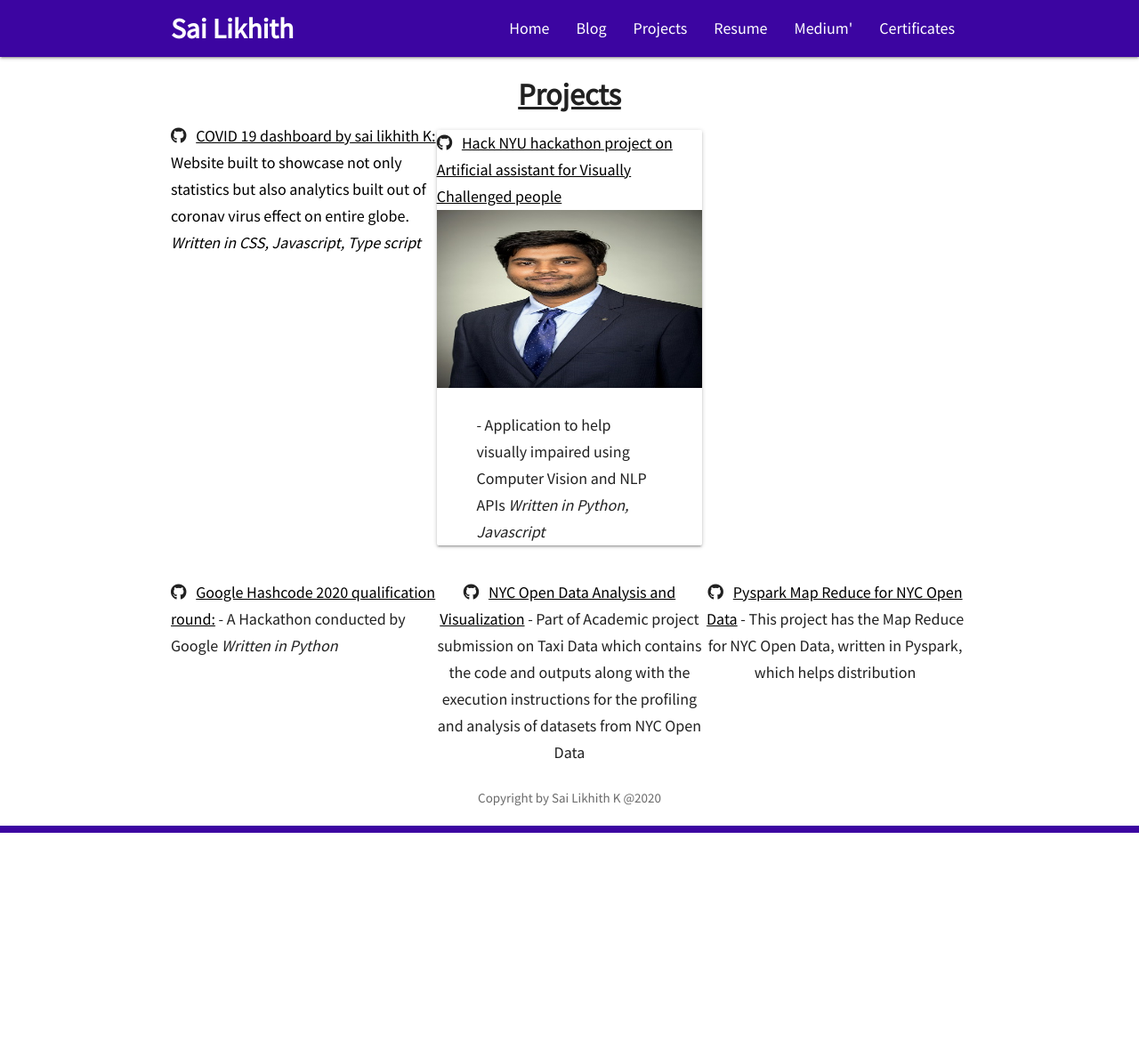
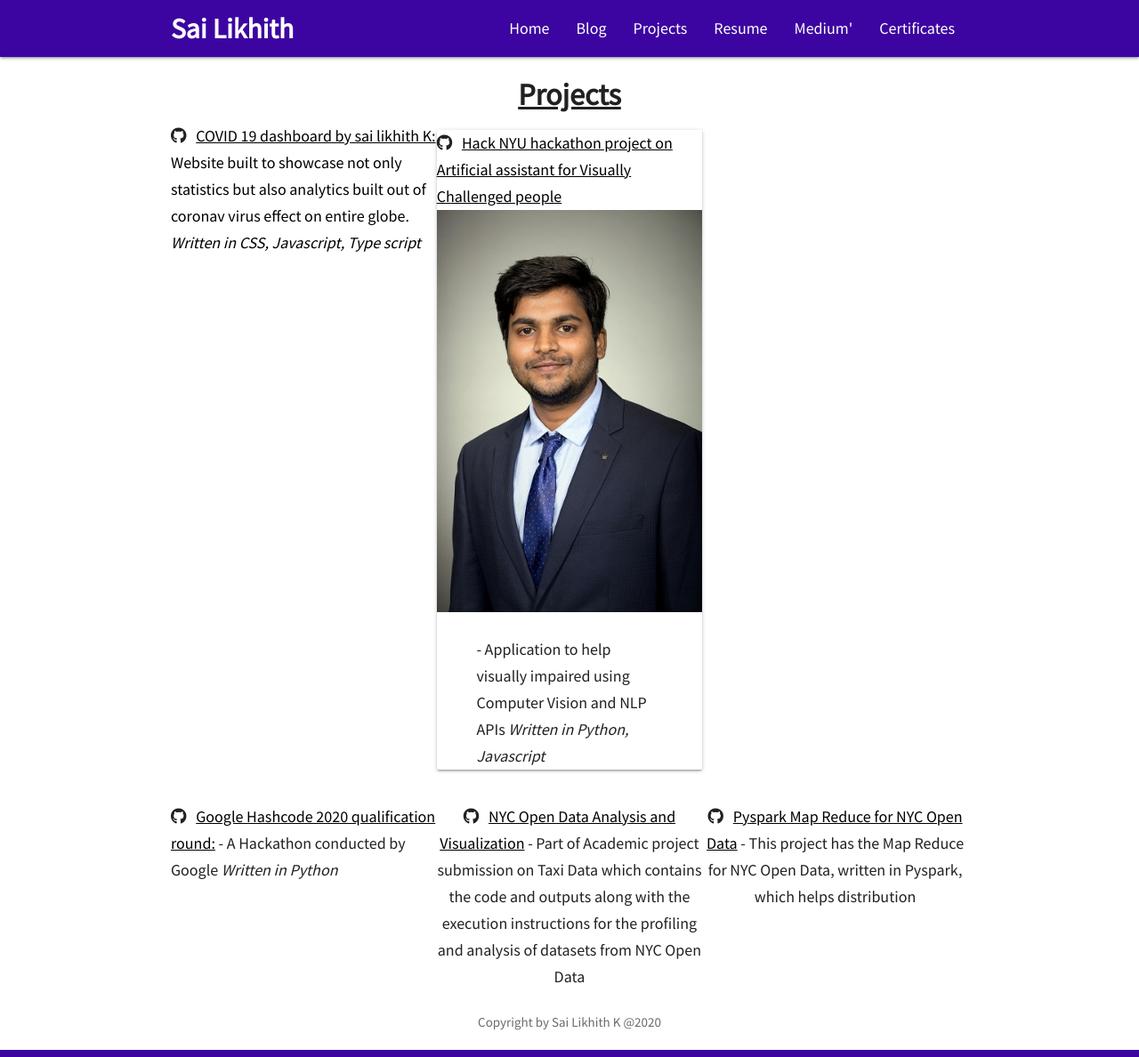
Before and after one commit to SaiLikhith7/Mywebsite, a Jekyll site: the page built from projects.html, in a window 1280 px wide. Shown: the whole page at 89% size. Built offline with Jekyll 4.4.1, drawn with Linux system fonts in a browser that asks for light colours; nearby versions of some CDN libraries; before the commit the page ends 936 px from its top, so only the background shows below that.

Commit message:
Update projects.html

```diff
--- a/_includes/projects.html
+++ b/_includes/projects.html
@@ -26,7 +26,7 @@
         <div class="card">
           <i class="fab fa-github"></i>&nbsp;&nbsp;
           <strong>
-                <a href="https://github.com/SaiLikhith7/HackNYU-2020"><u>Hack NYU hackathon project on Artificial assistant for Visually Challenged people</u><img src="./img/rakshinshu.jpg" alt="Avatar" style="width:100%;height:200px;"></a>
+                <a href="https://github.com/SaiLikhith7/HackNYU-2020"><u>Hack NYU hackathon project on Artificial assistant for Visually Challenged people</u><img src="./img/rakshinshu.jpg" alt="Avatar" style="width:100%;height:80%;"></a>
            </strong>
            <div class="container"><p>- Application to help visually impaired using Computer Vision and NLP APIs <i>Written in Python, Javascript</i></p>
           </div>
```
